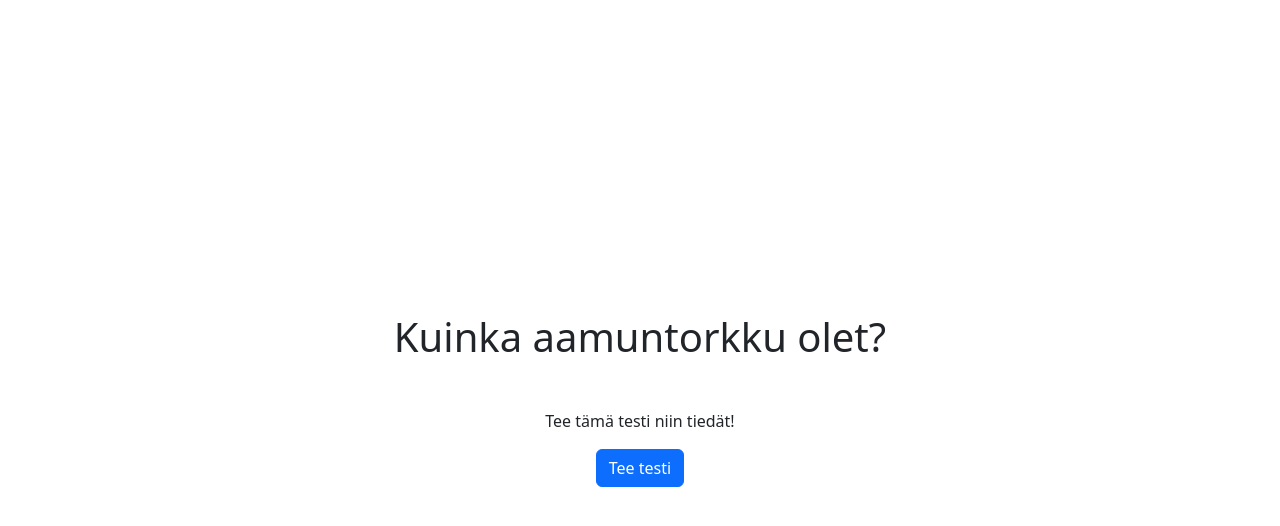
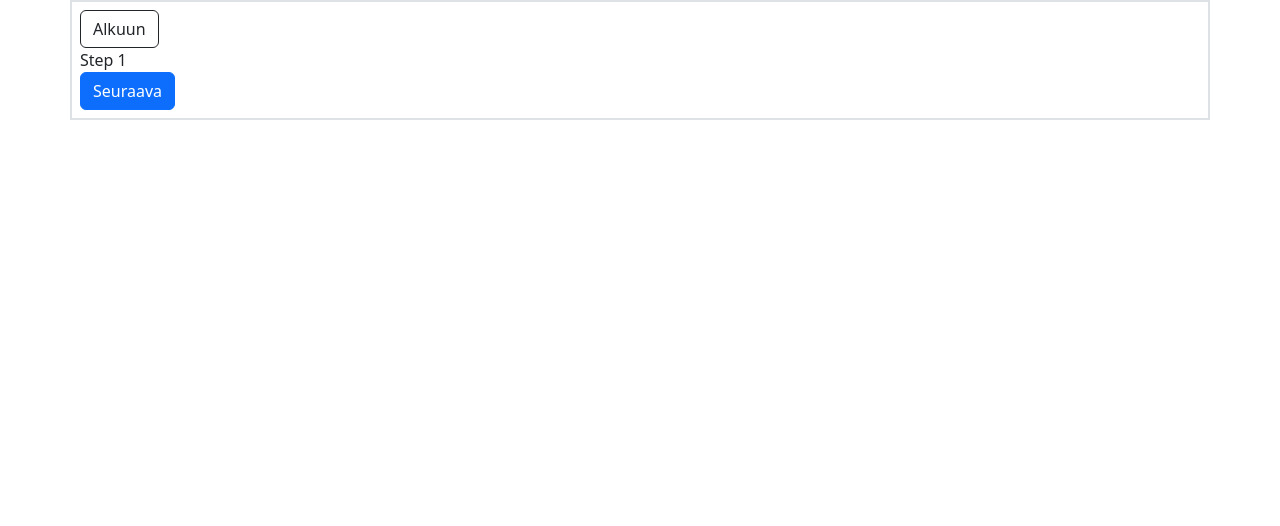
Before and after one commit to Duukkis8D/aamuntorkku, a React (Create React App) app: page / in a window 1280 px wide. Both pictures are taken after a click on the button "Tee testi". Shown: the top 526 px of the page. Built offline with nearby package versions, Linux system fonts and the light colour scheme.

Commit message:
basic navigation functionality

```diff
--- a/src/App.js
+++ b/src/App.js
@@ -1,25 +1,57 @@
+import { useState } from 'react';
 import Container from 'react-bootstrap/Container';
-import Col from 'react-bootstrap/Col';
-import Row from 'react-bootstrap/Row';
+import Stack from 'react-bootstrap/Stack';
 import Button from 'react-bootstrap/Button';
+import LandingPage from './components/LandingPage';
+import Test from './components/Test';
 
 import 'bootstrap/dist/css/bootstrap.min.css';
 import './styles/App.css';
 
-function App() {
+export default function App() {
+    const [currentStep, setCurrentStep] = useState(0);
+    const totalSteps = 2;
+
+    const startOver = () => {
+        setCurrentStep(0);
+    };
+
+    const nextPhase = () => {
+        setCurrentStep(currentStep + 1);
+    };
+
+    const previousPhase = () => {
+        setCurrentStep(currentStep - 1);
+    };
+
     return (
         <div className="App">
-            <Container>
-                <Row className="d-flex align-items-center text-center viewport-height-100">
-                    <Col>
-                        <h1 className="mb-5">Kuinka aamuntorkku olet?</h1>
-                        <p className="mb-3">Tee tämä testi niin tiedät!</p>
-                        <Button variant="primary">Tee testi</Button>
-                    </Col>
-                </Row>
+            <Container className="p-2 border border-2">
+                {/* Use Form component from react-bootstrap.
+                 */}
+                {currentStep > 0 && (
+                    <Button variant="outline-dark" onClick={() => startOver()}>
+                        Alkuun
+                    </Button>
+                )}
+
+                {currentStep === 0 && <LandingPage nextPhase={nextPhase} />}
+                {currentStep > 0 && <Test currentStep={currentStep} />}
+
+                <Stack direction="horizontal" gap={3}>
+                    {currentStep > 1 && (
+                        <Button variant="secondary" onClick={() => previousPhase()}>
+                            Edellinen
+                        </Button>
+                    )}
+                    {currentStep >= 1 && currentStep < totalSteps && (
+                        <Button variant="primary" onClick={() => nextPhase()}>
+                            Seuraava
+                        </Button>
+                    )}
+                    {currentStep === totalSteps && <Button variant="success">Lähetä</Button>}
+                </Stack>
             </Container>
         </div>
     );
 }
-
-export default App;
--- /dev/null
+++ b/src/components/LandingPage.js
@@ -0,0 +1,17 @@
+import Row from 'react-bootstrap/Row';
+import Col from 'react-bootstrap/Col';
+import Button from 'react-bootstrap/Button';
+
+export default function LandingPage({ nextPhase }) {
+    return (
+        <Row className="d-flex align-items-center text-center viewport-height-100">
+            <Col>
+                <h1 className="mb-5">Kuinka aamuntorkku olet?</h1>
+                <p className="mb-3">Tee tämä testi niin tiedät!</p>
+                <Button variant="primary" onClick={() => nextPhase()}>
+                    Tee testi
+                </Button>
+            </Col>
+        </Row>
+    );
+}
--- /dev/null
+++ b/src/components/Step1.js
@@ -0,0 +1,10 @@
+import Row from 'react-bootstrap/Row';
+import Col from 'react-bootstrap/Col';
+
+export default function Step1() {
+    return (
+        <Row>
+            <Col>Step 1</Col>
+        </Row>
+    );
+}
--- /dev/null
+++ b/src/components/Step2.js
@@ -0,0 +1,10 @@
+import Row from 'react-bootstrap/Row';
+import Col from 'react-bootstrap/Col';
+
+export default function Step2() {
+    return (
+        <Row>
+            <Col>Step 2</Col>
+        </Row>
+    );
+}
--- /dev/null
+++ b/src/components/Test.js
@@ -0,0 +1,17 @@
+import Step1 from './Step1';
+import Step2 from './Step2';
+
+export default function Test({ currentStep }) {
+    const renderStep = () => {
+        switch (currentStep) {
+            case 1:
+                return <Step1 />;
+            case 2:
+                return <Step2 />;
+            default:
+                console.error('Could not show test steps.');
+        }
+    };
+
+    return renderStep();
+}
```
Also changed, not shown: .eslintrc.js.
